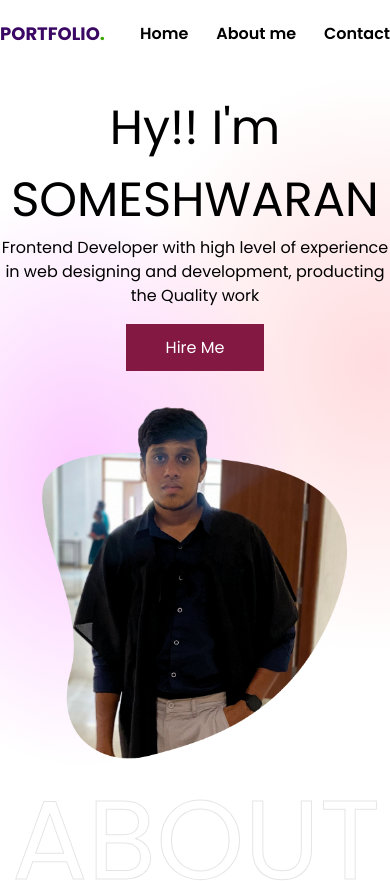
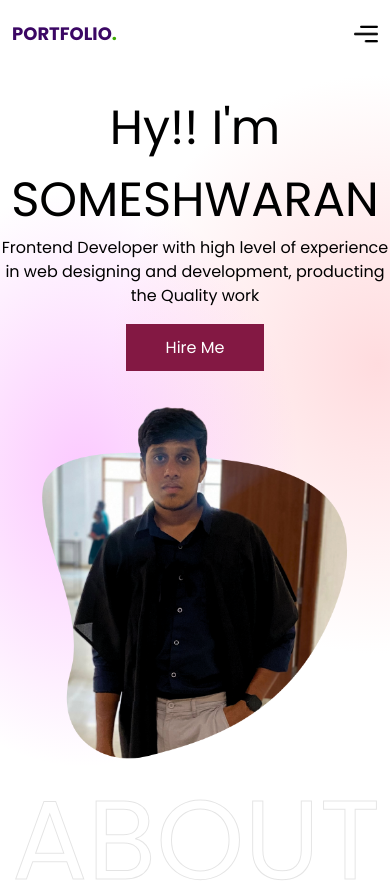
Before and after one commit to ssomeshg/portfolio_somesh, a React (Create React App) app: page / in a window 390 px wide. Shown: the top 881 px of the page. Built offline with nearby package versions, Linux system fonts and the light colour scheme.

Commit message:
navbar update

```diff
--- a/src/components/Navbarsection.jsx
+++ b/src/components/Navbarsection.jsx
@@ -1,18 +1,21 @@
 import { Route, Routes, BrowserRouter, Link } from "react-router-dom"
 import About from "./About"
+import menu from '../assets/menu.png'
 function Navbar() {
 
     return (
         <>
             <div className="backdrop-blur-md sticky top-0 z-10">
-                <div className=" py-5 flex justify-between items-center container mx-auto ">
+                <div className="px-3 md:px-0 py-5 flex justify-between items-center container mx-auto ">
                     <h1 className="uppercase font-bold text-lg text-purple-950">PORTFOLIO<span style={{color:"#3AA700"}}>.</span></h1>
-                    <div className="flex gap-7 justify-end items-center">
+                    <div className="hidden md:block flex gap-7 justify-end items-center">
                         <Link to={"/"} className="text-[16px] font-semibold hover:text-pink-950">Home</Link>
                         <Link to={"/about"} className="text-[16px] font-semibold">About me</Link>
 
                         <Link to={"/contact"} className="text-[16px] font-semibold">Contact</Link>
                     </div>
+                    <img src={menu} alt="" className="w-6 block md:hidden" />
+
                 </div>
             </div>
 
```
Also changed, not shown: src/assets/menu.png (added).
